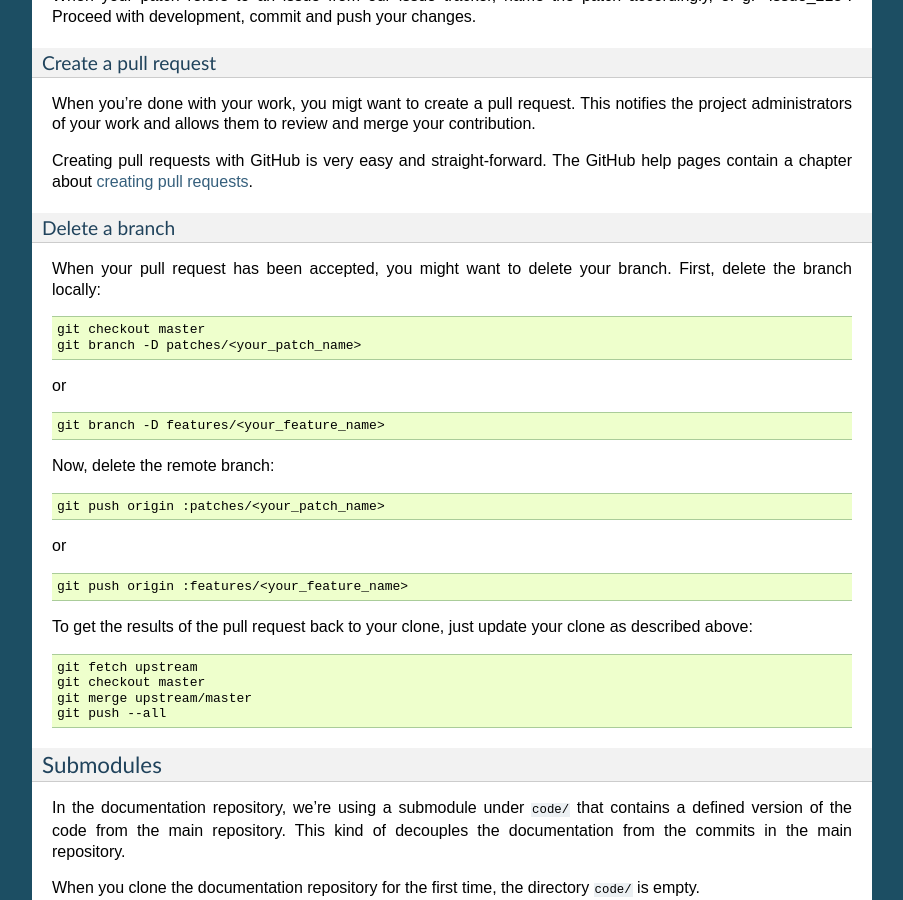
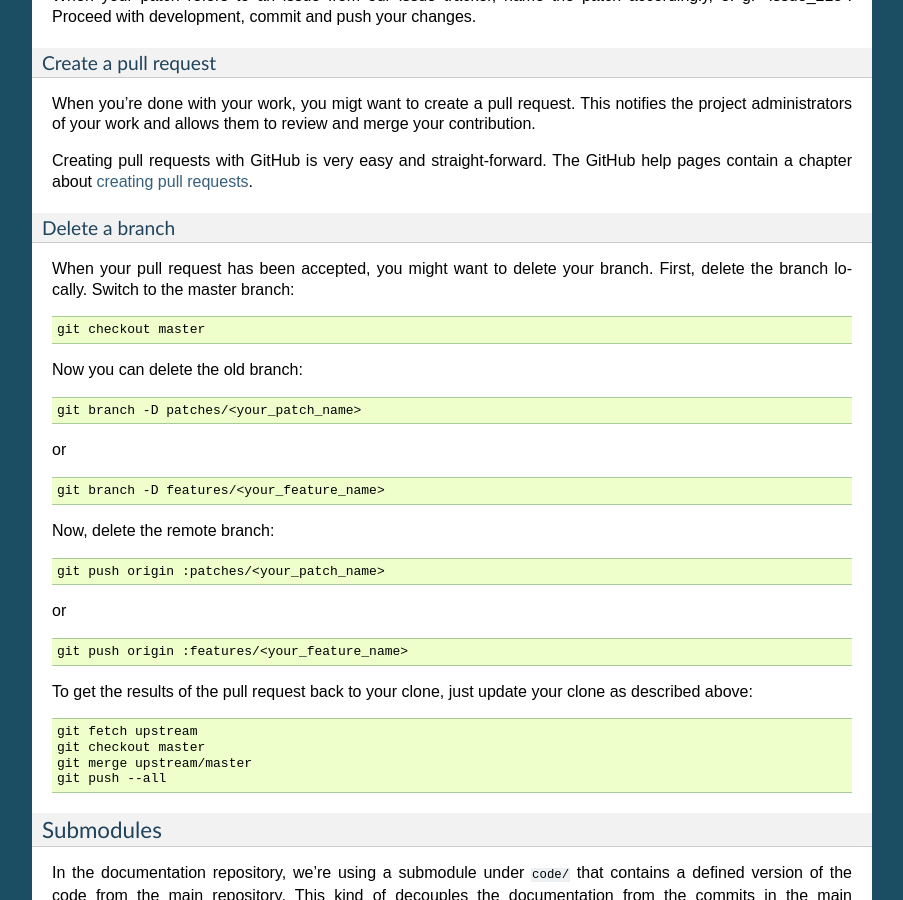
Before and after one commit to arobito/arobito-docs, a Sphinx documentation site: the page built from source/project/welcomenewuser.rst, in a window 1280 px wide and 900 px high, scrolled down 4621 px. Shown: the whole window, without its empty margins (198-1101 px from the left). Built offline with Sphinx 7.4.7, drawn with Linux system fonts in a browser that asks for light colours; pages that are not in the unit, such as notebooks, are missing from menus.

Commit message:
Made the branch switch clearer

```diff
--- a/source/project/welcomenewuser.rst
+++ b/source/project/welcomenewuser.rst
@@ -316,11 +316,17 @@ Creating pull requests with GitHub is very easy and straight-forward. The GitHub
 Delete a branch
 ...............
 
-When your pull request has been accepted, you might want to delete your branch. First, delete the branch locally:
+When your pull request has been accepted, you might want to delete your branch. First, delete the branch locally.
+Switch to the master branch:
 
 .. code:: bash
 
    git checkout master
+
+Now you can delete the old branch:
+
+.. code:: bash
+
    git branch -D patches/<your_patch_name>
 
 or
```
